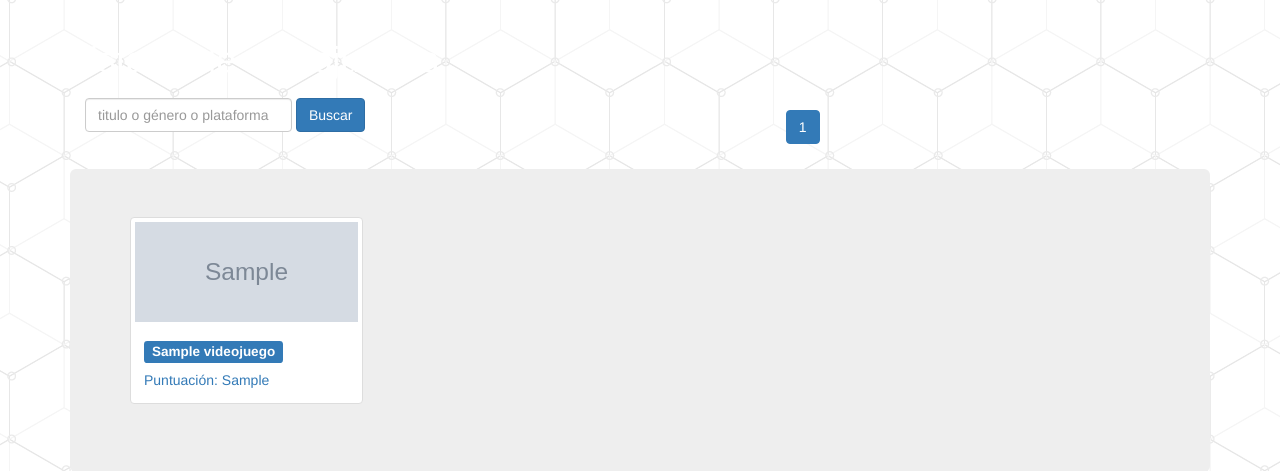
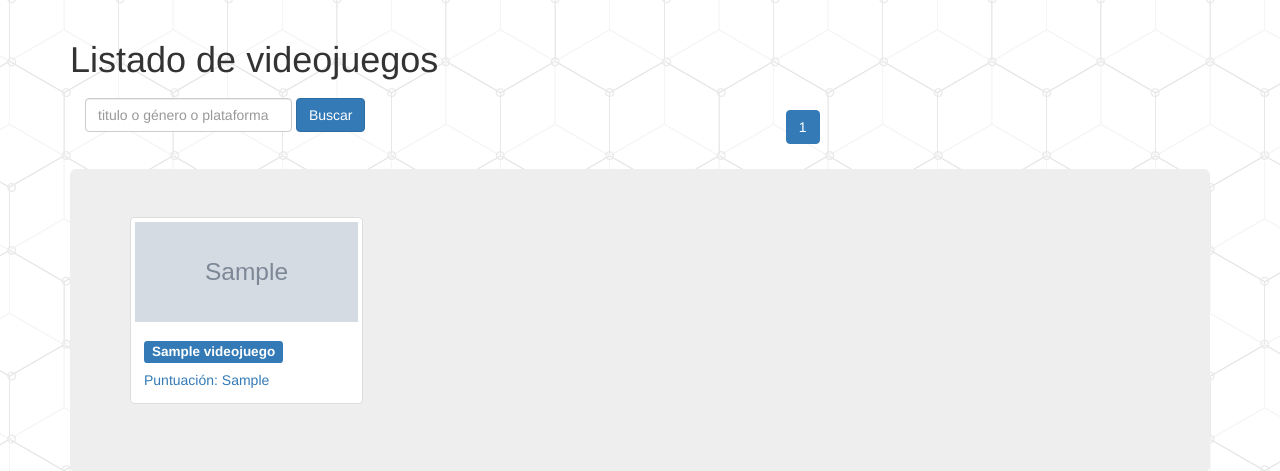
Before and after one commit to UNIZAR-30226-PROYS/WebVideojuegos, a Python web app: template web/proySoftware/templates/_views/index.html in a window 1280 px wide. Shown: the part 134-605 px from the top of the page. Run offline with Jinja, Linux system fonts and the light colour scheme; the template is opened without the code that fills it: most values are stand-ins (such as "Sample title", 1, 10 or a date in 2020); grey boxes marked "Sample" are stand-in pictures; form fields are guessed from the names that the template uses.

Commit message:
Update index.html

```diff
--- a/web/proySoftware/templates/_views/index.html
+++ b/web/proySoftware/templates/_views/index.html
@@ -8,7 +8,7 @@ Index | {{ super() }}
 {% block content %}
 <div class="Cuarta container">
   <div>
-    <h1 class="Letter LettCab">Listado de videojuegos</h1>
+    <h1 class="Letter">Listado de videojuegos</h1>
     <form class="navbar-form navbar-left row" name="busqueda" method="POST" action="{{ url_for( 'indexBusqueda' ) }}">
       <div class="form-group">
         {{ busquedaForm.busqueda(class="form-control", id="busqueda", placeholder="titulo o género o plataforma", required="required", type="text") }}
```
